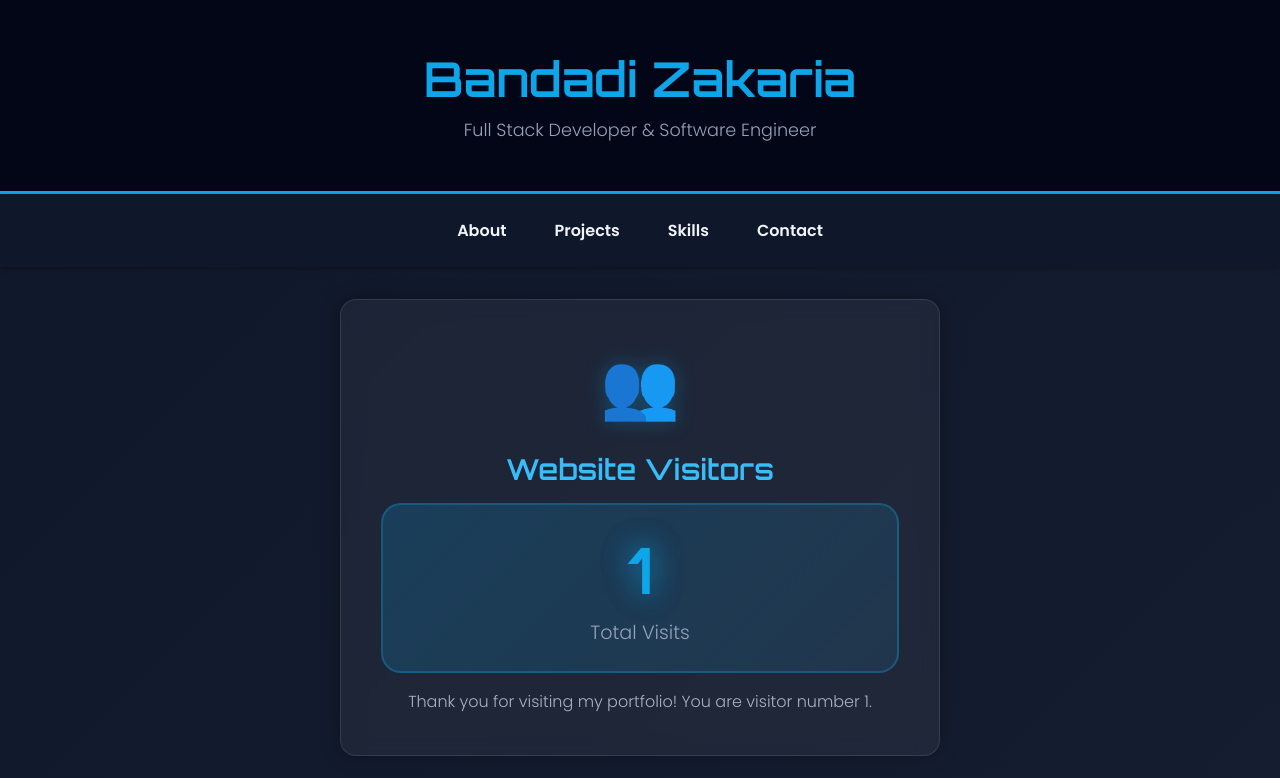
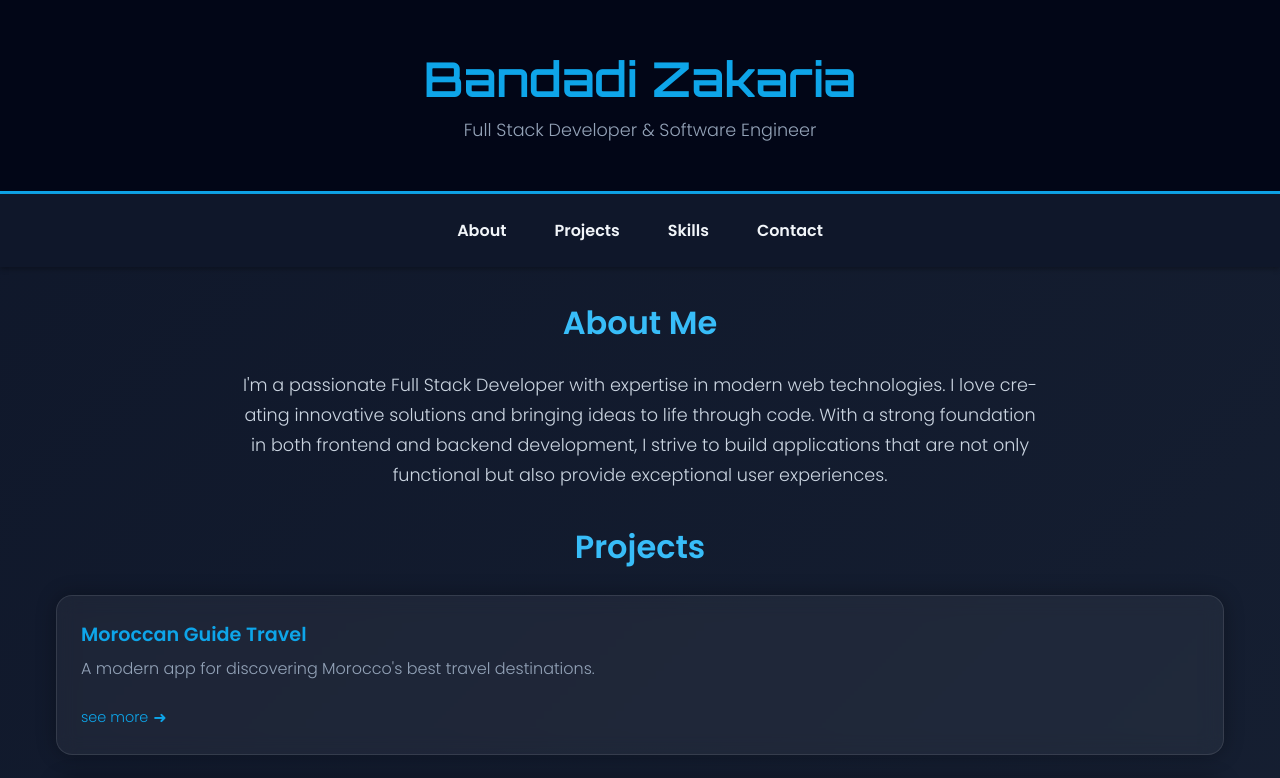
Before and after one commit to Zakariaban1/Zakaria, a plain HTML site: page index.html in a window 1280 px wide. Shown: the top 778 px of the page. Drawn offline with nearby package versions, Linux system fonts and the light colour scheme.

Commit message:
Update index.html

```diff
--- a/index.html
+++ b/index.html
@@ -1038,17 +1038,6 @@
   </nav>
 
   <!-- Visitor Counter Section -->
-  <section>
-    <div class="visitor-counter" data-aos="fade-up">
-      <div class="counter-icon">👥</div>
-      <h3 class="counter-title">Website Visitors</h3>
-      <div class="counter-display">
-        <div class="counter-number" id="visitorCount">0</div>
-        <div class="counter-label">Total Visits</div>
-      </div>
-      <p class="counter-description">Thank you for visiting my portfolio! You are visitor number <span id="currentVisitor">0</span>.</p>
-    </div>
-  </section>
 
   <section id="about" data-aos="fade-up">
     <h2>About Me</h2>
```
